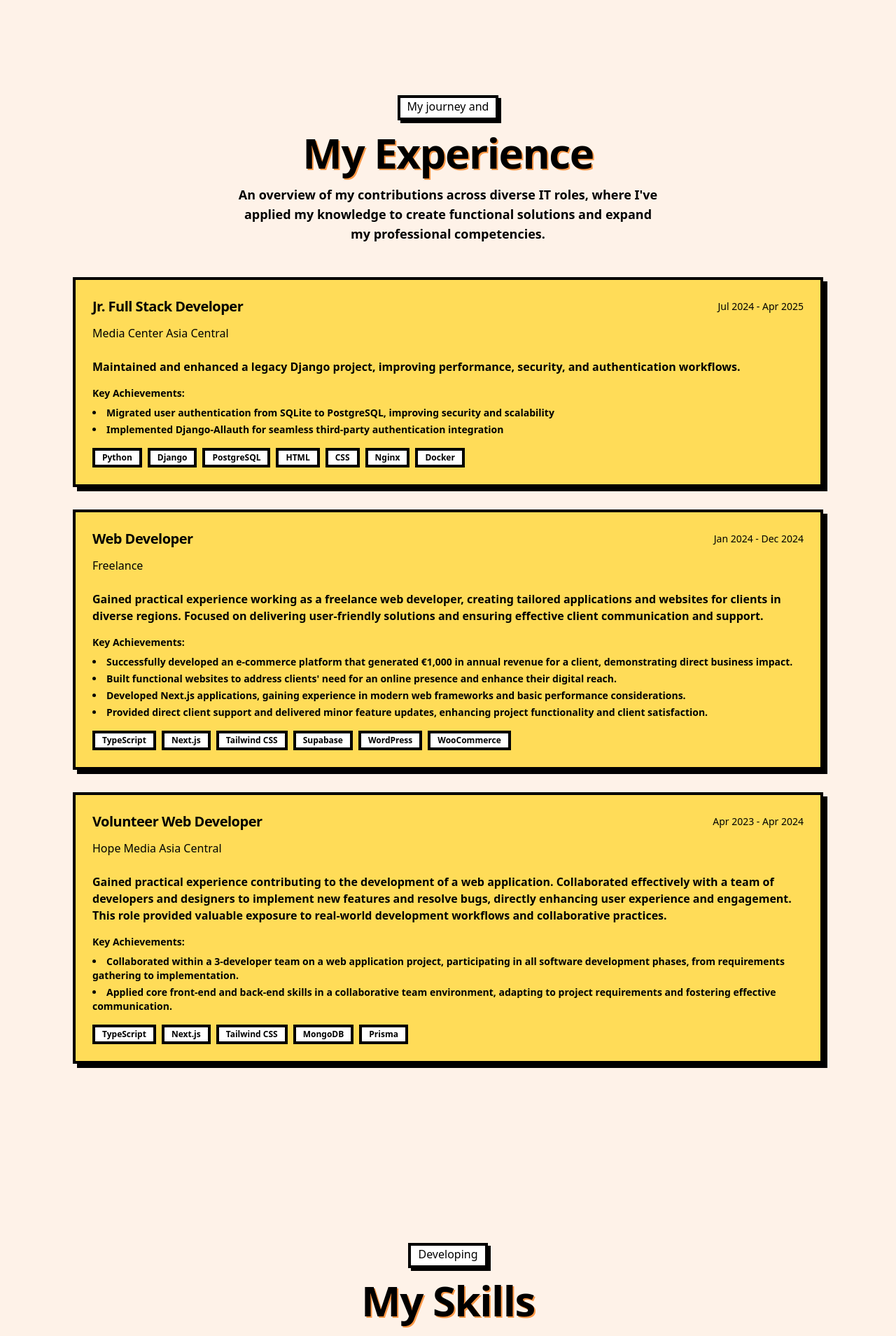
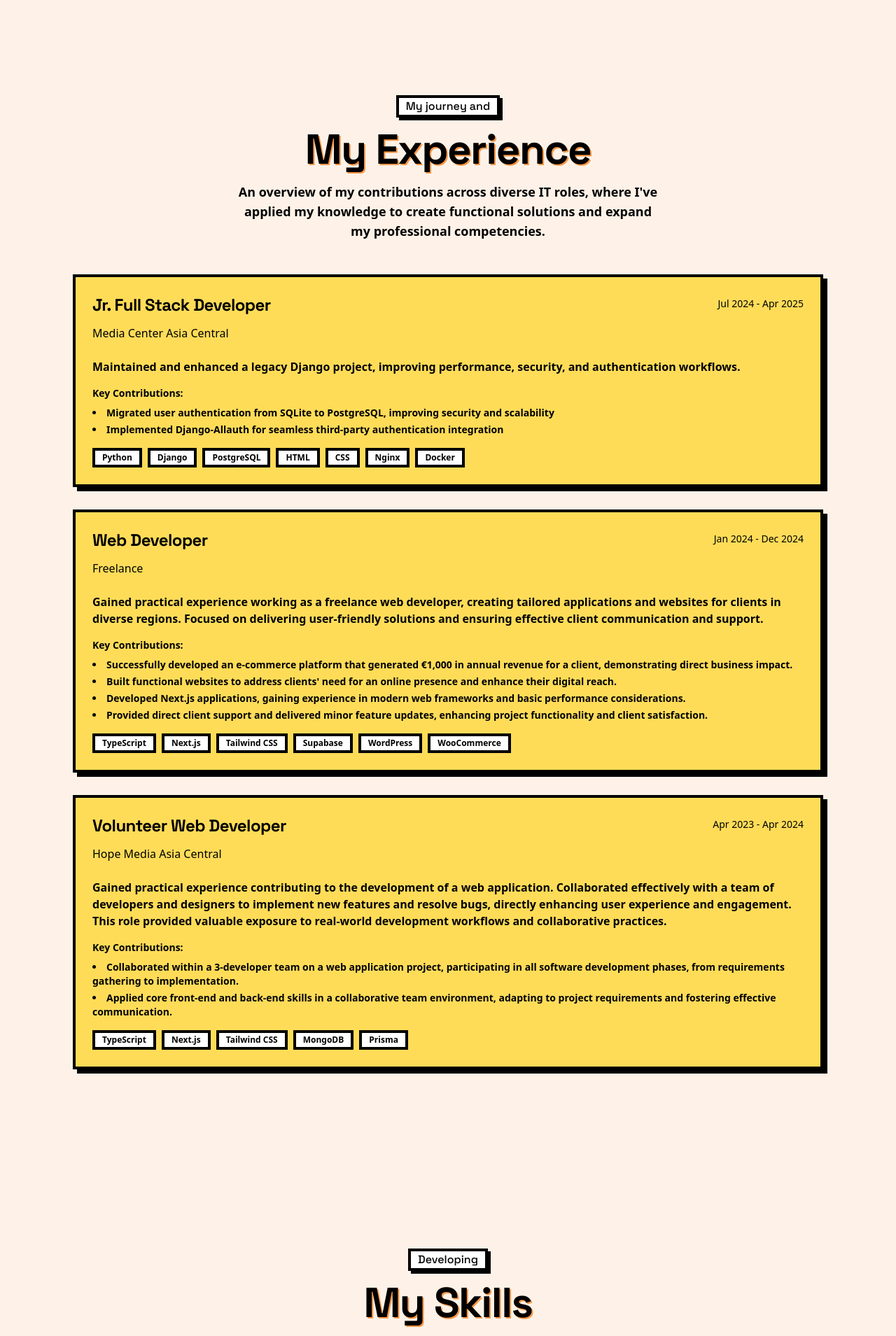
Before and after one commit to huajar/neobrutalism-portfolio, a Next.js app: page / in a window 1280 px wide. Shown: the part 860-2769 px from the top of the page at 70% size. Built offline with nearby package versions, Linux system fonts and the light colour scheme; no server answers.

Commit message:
refactor: integrate space_Grotesk font into Experience and Skills components; update keyAchievements text in English and Spanish translations

```diff
--- a/components/home/experience.tsx
+++ b/components/home/experience.tsx
@@ -1,5 +1,6 @@
 "use client";
 
+import { space_Grotesk } from "@/app/fonts";
 import { Badge } from "@/components/ui/badge";
 import {
   Card,
@@ -80,10 +81,10 @@ export default function Experience() {
       <div className="container px-4 md:px-6">
         <div className="flex flex-col items-center justify-center space-y-4 text-center mb-12">
           <div className="space-y-4">
-            <Badge variant='neutral' className="text-base font-medium justify-center items-center py-0 !pb-1 [box-shadow:4px_4px_0px_0px_#000] border-black border-4">
+            <Badge variant='neutral' className={`text-base font-medium justify-center items-center py-0 [box-shadow:4px_4px_0px_0px_#000] border-black border-4 ${space_Grotesk.className}`}>
               {t("experience.badge")}
             </Badge>
-            <h2 className="text-4xl font-bold tracking-tight sm:text-4xl md:text-5xl lg:text-6xl [text-shadow:2px_2px_0px_#FD9745]">
+            <h2 className={`text-4xl font-bold tracking-tight sm:text-4xl md:text-5xl lg:text-6xl [text-shadow:2px_2px_0px_#FD9745] ${space_Grotesk.className}`}>
               {t("experience.title")}
             </h2>
             <p className="md:text-lg font-base max-w-[600px]">
@@ -98,7 +99,7 @@ export default function Experience() {
                 <CardHeader className="pb-2">
                   <div className="flex flex-col md:flex-row md:justify-between md:items-start gap-2">
                     <div>
-                      <CardTitle className="text-xl">{exp.title}</CardTitle>
+                      <CardTitle className={`text-2xl font-black ${space_Grotesk.className}`}>{exp.title}</CardTitle>
                       <CardDescription className="text-base font-medium text-primary">
                         {exp.company}
                       </CardDescription>
--- a/components/home/skills.tsx
+++ b/components/home/skills.tsx
@@ -12,6 +12,7 @@ import {
 import { Button } from "../ui/button";
 
 import { useTranslations } from "@/hooks/useTranslations";
+import { space_Grotesk } from "@/app/fonts";
 
 export default function Skills() {
   const t = useTranslations("skills");
@@ -66,11 +67,11 @@ export default function Skills() {
         <div className="space-y-4">
           <Badge
             variant="neutral"
-            className="text-base font-medium justify-center items-center py-0 !pb-1 [box-shadow:4px_4px_0px_#000] border-black border-4"
+            className={`text-base font-medium justify-center items-center py-0 [box-shadow:4px_4px_0px_#000] border-black border-4 ${space_Grotesk.className}`}
           >
             {t("badge")}
           </Badge>
-          <h2 className="text-4xl font-bold tracking-tight md:text-5xl lg:text-6xl [text-shadow:2px_2px_0px_#FD9745]">
+          <h2 className={`text-4xl font-bold tracking-tight md:text-5xl lg:text-6xl [text-shadow:2px_2px_0px_#FD9745] ${space_Grotesk.className}`}>
             {t("title")}
           </h2>
           <p className="md:text-lg font-base max-w-[600px]">
@@ -89,7 +90,7 @@ export default function Skills() {
                     className={`p-2 ${skill.color} cursor-default border-4`}
                   >
                     {skill.icon}
-                    <h3 className="font-semibold text-lg ">{skill.category}</h3>
+                    <h3 className={`font-semibold text-lg ${space_Grotesk.className}`}>{skill.category}</h3>
                   </Button>
                 </div>
                 <div className="flex flex-wrap gap-2">
--- a/messages/en.json
+++ b/messages/en.json
@@ -56,7 +56,7 @@
     "badge": "My journey and",
     "title": "My Experience",
     "subtitle": "An overview of my contributions across diverse IT roles, where I've applied my knowledge to create functional solutions and expand my professional competencies.",
-    "keyAchievements": "Key Achievements:",
+    "keyAchievements": "Key Contributions:",
     "experiences": {
       "1": {
         "title": "Jr. Full Stack Developer",
--- a/messages/es.json
+++ b/messages/es.json
@@ -56,7 +56,7 @@
     "badge": "Mi trayectoria y",
     "title": "Mi Experiencia",
     "subtitle": "Un resumen de mis contribuciones en diversos roles de TI, donde he aplicado mis conocimientos para crear soluciones funcionales y expandir mis competencias profesionales.",
-    "keyAchievements": "Logros Clave:",
+    "keyAchievements": "Contribuciones Clave:",
     "experiences": {
       "1": {
         "title": "Desarrollador Full Stack Jr.",
```
